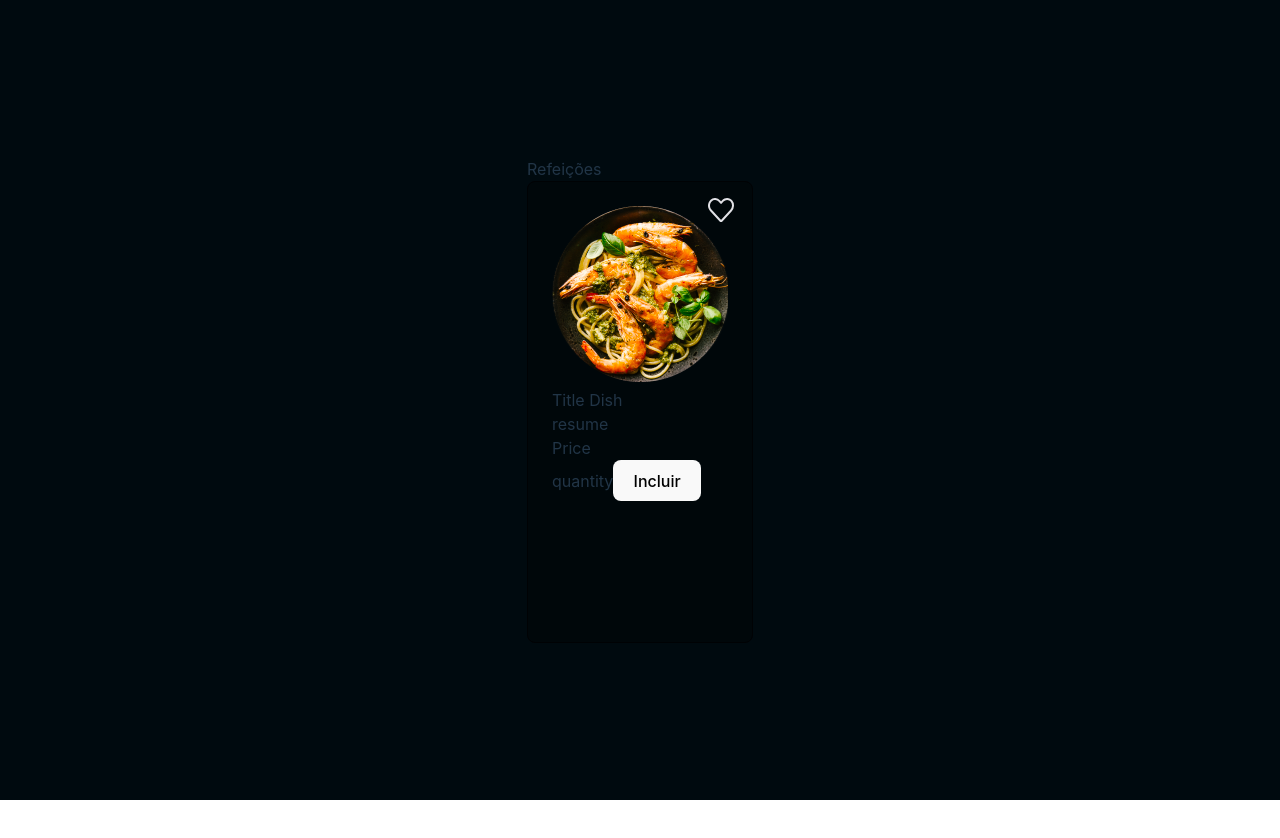
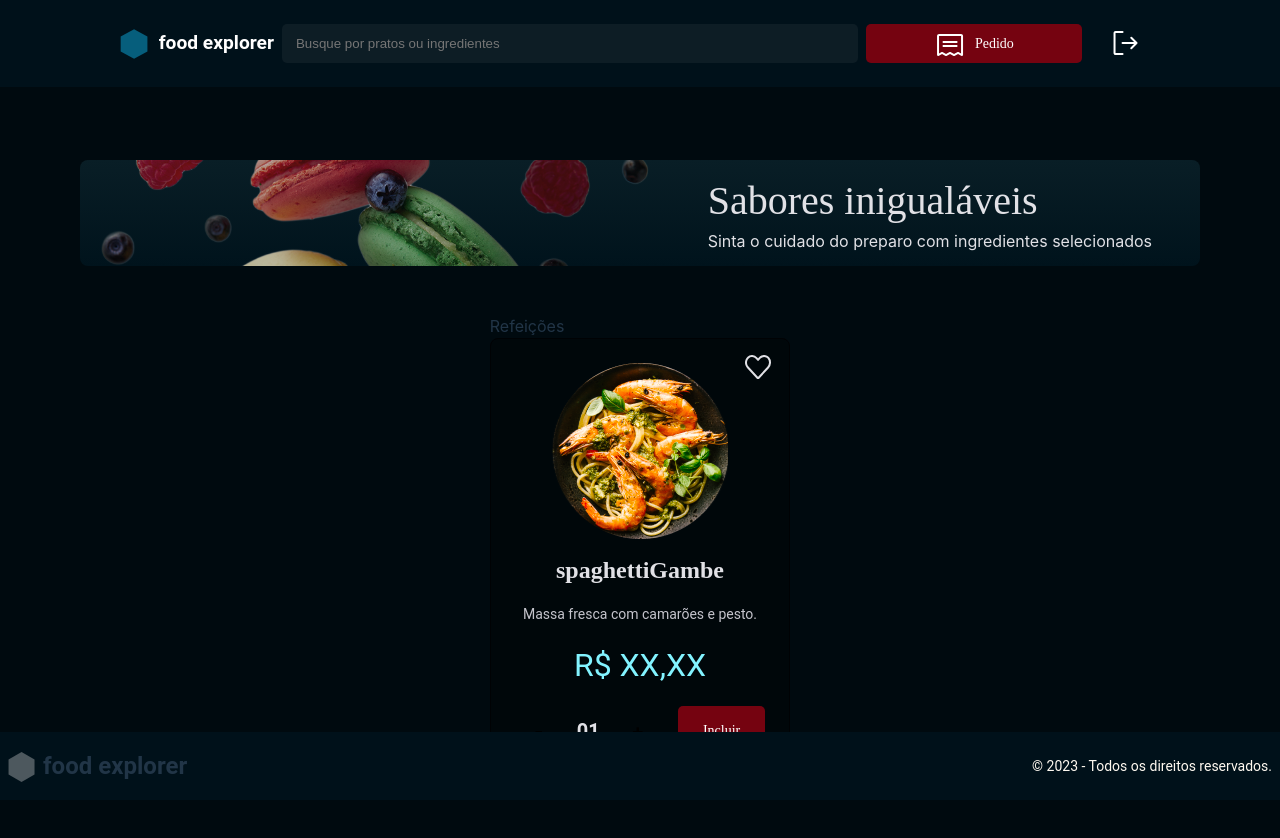
Before and after one commit to Rickazuo/desafio_final_frontend, a React (Vite) app: page / in a window 1280 px wide. Shown: the top 838 px of the page. Before the commit the page ends 800 px from the top, so only its background shows below. Built offline with nearby package versions, Linux system fonts and the light colour scheme.

Commit message:
added card dish styles

```diff
--- a/src/App.css
+++ b/src/App.css
@@ -173,3 +173,7 @@ body {
   text-decoration: none;
   text-transform: none;
 }
+
+.main {
+  display: flex;
+}
--- a/src/App.jsx
+++ b/src/App.jsx
@@ -11,9 +11,9 @@ function App() {
 
   return (
     <main>
-      {/* <Header /> */}
+      <Header />
       <Home />
-      {/* <Footer /> */}
+      <Footer />
     </main>
   );
 }
--- a/src/components/DishCards/dishCards.jsx
+++ b/src/components/DishCards/dishCards.jsx
@@ -1,19 +1,54 @@
+import React, { useState } from "react";
 import styles from "./dishCards.module.css";
 import heartIcon from "../../assets/heart.svg";
-import spaguettiGamer from "../../assets/spaguettiGamber.svg";
+import spaghettiGambe from "../../assets/spaghettiGambe.svg";
 
 export default function DishCards() {
+  const [quantity, setQuantity] = useState(1);
+
+  const handleIncrease = () => {
+    setQuantity(quantity + 1);
+  };
+
+  const handleDecrease = () => {
+    if (quantity > 1) {
+      setQuantity(quantity - 1);
+    }
+  };
+
+  const formattedQuantity = quantity < 10 ? `0${quantity}` : quantity;
+
   return (
     <main className={styles.main}>
       <img className={styles.likedButton} src={heartIcon} alt="heart icon" />
-      <div>
-        <img src={spaguettiGamer} alt="image of a dish" />
-        <p>Title Dish</p>
-        <p>resume</p>
-        <p>Price</p>
-        <div>
-          <span>quantity</span>
-          <button>Incluir</button>
+      <div className={styles.containerDish}>
+        <img src={spaghettiGambe} alt="image of a dish" />
+        <p className={`${styles.titleDish} poppins-300-bold `}>
+          spaghettiGambe
+        </p>
+        <p className={`${styles.descriptionDish} roboto-smaller-regular`}>
+          Massa fresca com camarões e pesto.
+        </p>
+        <p className={`${styles.priceDish} roboto-biggest-regular`}>R$ XX,XX</p>
+        <div className={styles.footerDishCard}>
+          <div className={styles.quantity}>
+            <button
+              onClick={handleDecrease}
+              className={`${styles.buttonQuantity}`}
+            >
+              -
+            </button>
+            <span className="roboto-big-bold">{formattedQuantity}</span>
+            <button
+              onClick={handleIncrease}
+              className={`${styles.buttonQuantity}`}
+            >
+              +
+            </button>
+          </div>
+          <button className={`${styles.buttonDish} poppins-100-medium`}>
+            Incluir
+          </button>
         </div>
       </div>
     </main>
--- a/src/components/DishCards/dishCards.module.css
+++ b/src/components/DishCards/dishCards.module.css
@@ -16,6 +16,35 @@
   position: absolute;
   right: 1.125rem;
   top: 1rem;
+  cursor: pointer;
+  transition: transform 0.3s ease-in-out;
+}
+
+.likedButton:hover {
+  transform: scale(1.1);
+}
+
+.titleDish {
+  color: var(--light-light-300);
+  text-align: center;
+}
+
+.containerDish {
+  display: flex;
+  flex-direction: column;
+  align-items: center;
+  justify-content: center;
+  gap: 0.94rem;
+}
+
+.descriptionDish {
+  color: var(--light-light-400);
+  text-align: center;
+}
+
+.priceDish {
+  color: var(--tints-cake-200);
+  text-align: center;
 }
 
 .imgDish {
@@ -28,3 +57,47 @@
   align-items: center;
   flex-shrink: 0;
 }
+
+.footerDishCard {
+  display: flex;
+  justify-content: center;
+  align-items: center;
+  gap: 1rem;
+}
+
+.quantity {
+  display: flex;
+  align-items: center;
+  justify-content: center;
+  display: flex;
+  gap: 0.875rem;
+
+  color: var(--light-light-300);
+}
+
+.buttonQuantity {
+  background-color: transparent;
+  display: flex;
+  justify-content: center;
+  align-items: center;
+
+  max-width: 1.5rem;
+  max-height: 1.5rem;
+
+  font-size: larger;
+  font-weight: 700;
+}
+
+.buttonDish {
+  display: flex;
+  padding: 0.75rem 1.5rem;
+  justify-content: center;
+  align-items: center;
+  gap: 0.5rem;
+
+  border-radius: 0.3125rem;
+  background: var(--tints-tomato-100);
+
+  color: var(--light-light-100);
+  text-align: center;
+}
--- a/src/components/Footer/footer.module.css
+++ b/src/components/Footer/footer.module.css
@@ -2,7 +2,7 @@
   display: flex;
   width: 100%;
   align-items: center;
-  position: absolute;
+  position: fixed;
   bottom: 0;
   left: 0;
   padding: 1.5rem 7.6875rem;
--- a/src/components/Menu/menu.jsx
+++ b/src/components/Menu/menu.jsx
@@ -4,8 +4,8 @@ import styles from "./menu.module.css";
 export default function Menu() {
   return (
     <main className={styles.menu}>
+      <p>Refeições</p>
       <div>
-        <p>Refeições</p>
         <div>
           <DishCards />
         </div>
--- a/src/pages/Home/home.jsx
+++ b/src/pages/Home/home.jsx
@@ -5,7 +5,7 @@ import styles from "./home.module.css";
 export default function Home() {
   return (
     <main className={styles.main}>
-      {/* <Banner /> */}
+      <Banner />
       <Menu />
     </main>
   );
--- a/src/pages/Home/home.module.css
+++ b/src/pages/Home/home.module.css
@@ -2,4 +2,13 @@
   display: flex;
   height: 100%;
   width: 100%;
+  flex-direction: column;
+  justify-content: center;
+  align-items: center;
+  gap: 3rem;
+
+  overflow-y: auto;
+  margin-top: 10rem;
+  margin-bottom: 5rem;
+  max-height: 80dvh;
 }
```
Also changed, not shown: src/assets/spaghettiGambe.svg (renamed from src/assets/spaguettiGamber.svg).
